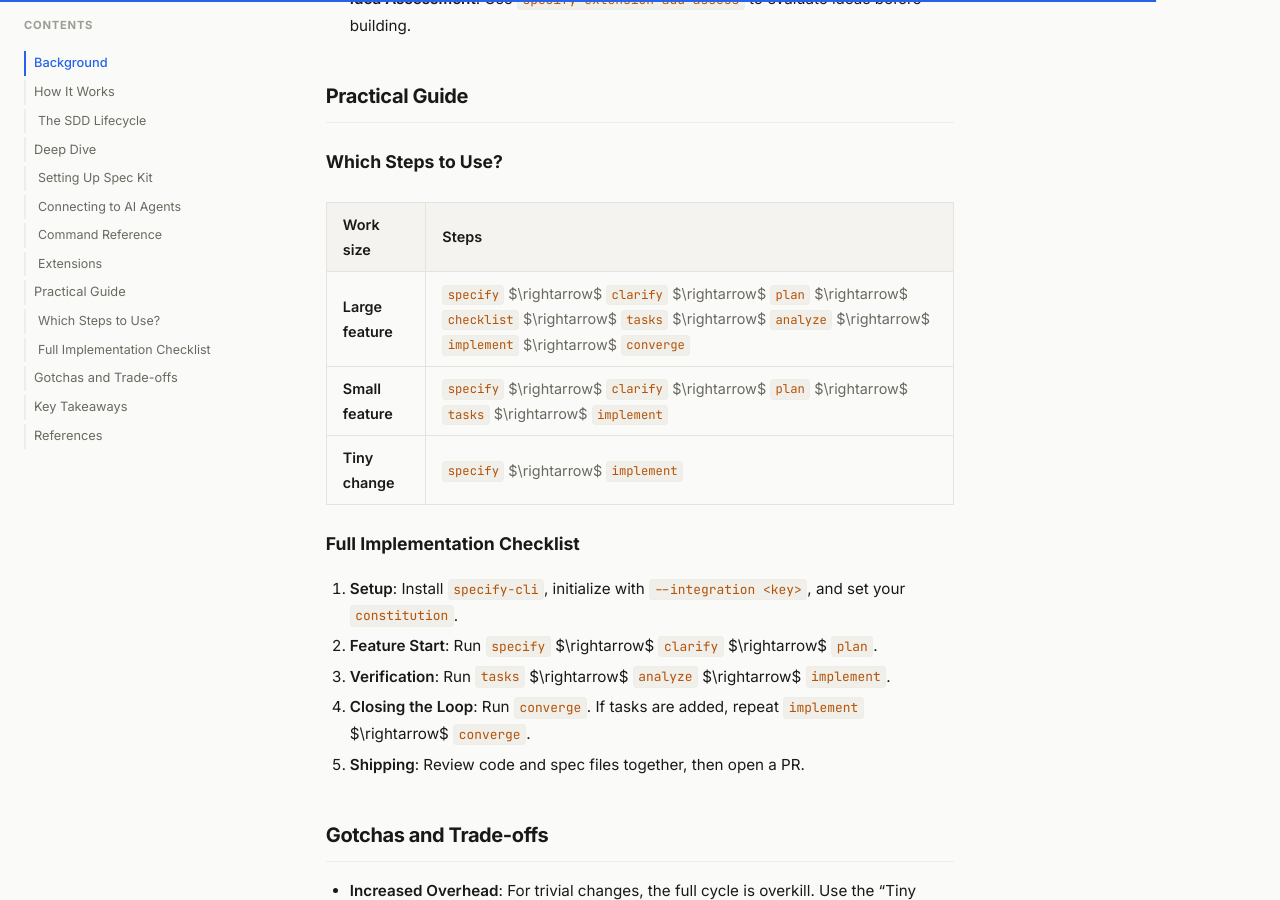
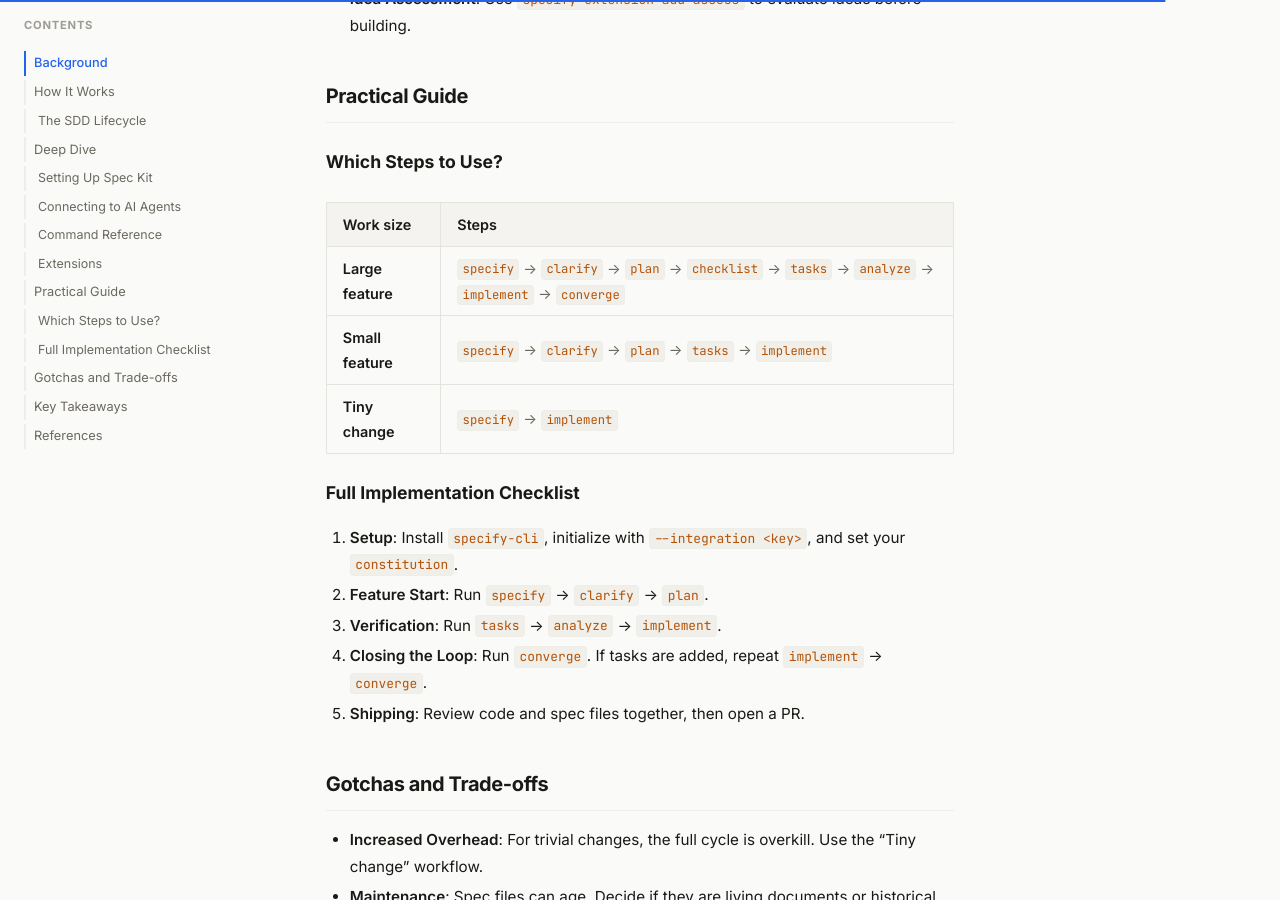
Before and after one commit to ChadaSaiteja/blog, a Jekyll site: the page built from _posts/2026-10-05-spec-driven-development-guide.md, in a window 1280 px wide and 900 px high, scrolled down 6163 px. Built offline with Jekyll 4.4.1, drawn with Linux system fonts in a browser that asks for light colours.

Commit message:
fix: replace LaTeX arrows with unicode arrows for better rendering

```diff
--- a/_posts/2026-10-05-spec-driven-development-guide.md
+++ b/_posts/2026-10-05-spec-driven-development-guide.md
@@ -182,16 +182,16 @@ Spec Kit also includes specialized workflows for common tasks:
 
 | Work size | Steps |
 |---|---|
-| **Large feature** | `specify` $\rightarrow$ `clarify` $\rightarrow$ `plan` $\rightarrow$ `checklist` $\rightarrow$ `tasks` $\rightarrow$ `analyze` $\rightarrow$ `implement` $\rightarrow$ `converge` |
-| **Small feature** | `specify` $\rightarrow$ `clarify` $\rightarrow$ `plan` $\rightarrow$ `tasks` $\rightarrow$ `implement` |
-| **Tiny change** | `specify` $\rightarrow$ `implement` |
+| **Large feature** | `specify` → `clarify` → `plan` → `checklist` → `tasks` → `analyze` → `implement` → `converge` |
+| **Small feature** | `specify` → `clarify` → `plan` → `tasks` → `implement` |
+| **Tiny change** | `specify` → `implement` |
 
 ### Full Implementation Checklist
 
 1. **Setup**: Install `specify-cli`, initialize with `--integration <key>`, and set your `constitution`.
-2. **Feature Start**: Run `specify` $\rightarrow$ `clarify` $\rightarrow$ `plan`.
-3. **Verification**: Run `tasks` $\rightarrow$ `analyze` $\rightarrow$ `implement`.
-4. **Closing the Loop**: Run `converge`. If tasks are added, repeat `implement` $\rightarrow$ `converge`.
+2. **Feature Start**: Run `specify` → `clarify` → `plan`.
+3. **Verification**: Run `tasks` → `analyze` → `implement`.
+4. **Closing the Loop**: Run `converge`. If tasks are added, repeat `implement` → `converge`.
 5. **Shipping**: Review code and spec files together, then open a PR.
 
 ## Gotchas and Trade-offs
```
